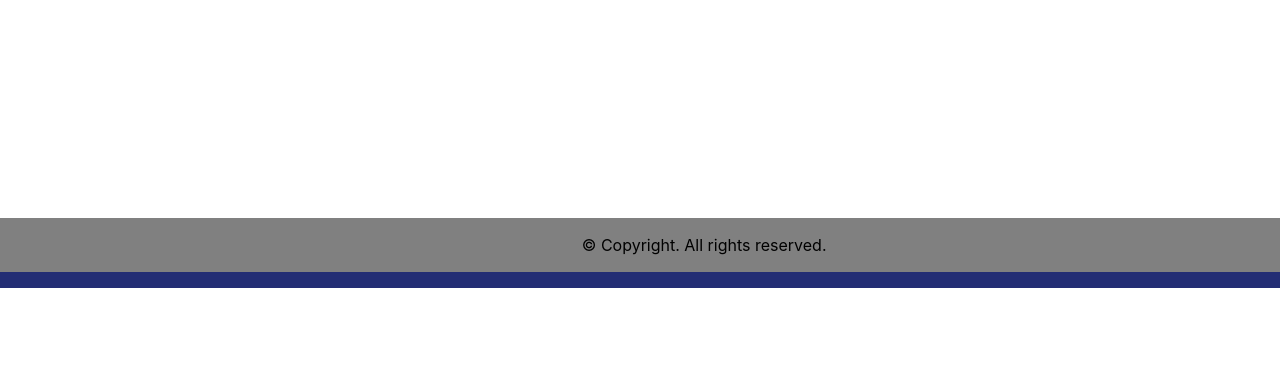
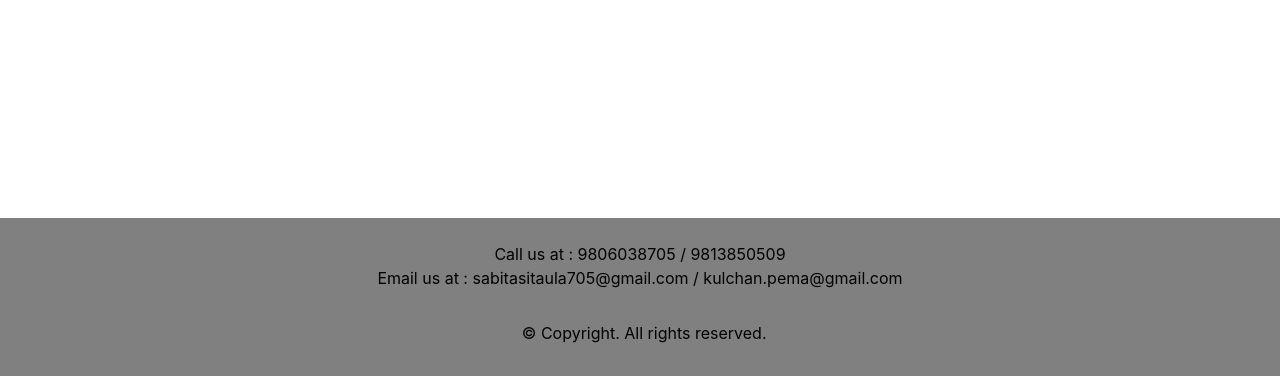
Before and after one commit to sabitasitaula/DigitalLibrary, a Django app: template Books/templates/Books/all.html in a window 1280 px wide. Shown: the part 1675-2051 px from the top of the page. Before the commit the page ends 1963 px from the top, so only its background shows below. Run offline with Django 3.2, Linux system fonts and the light colour scheme; the template is opened without the code that fills it: values that come from a table or form of the project are taken from there, others are empty; data comes from the database, SQL or seed files in the repository; both versions use the stored data as it was after the commit; some libraries are stand-ins or nearby versions.

Commit message:
minor changes

```diff
--- a/Books/templates/Books/all.html
+++ b/Books/templates/Books/all.html
@@ -219,12 +219,22 @@
 
 
 
-<footer class="foot">
+<!-- <footer class="foot">
   <a name="footer" ><font color="black">
     <p class="text-right" style="background-color: gray; padding:15px 440px;">&copy Copyright. All rights reserved.&nbsp&nbsp&nbsp</p></font>
   </a>
+</footer> -->
+
+<footer class="foot" style="background-color:gray">
+  <a name="footer"><font color="black">
+      <p class="text-center">
+          <br>
+          Call us at : 9806038705 / 9813850509<br>
+          Email us at : sabitasitaula705@gmail.com  / kulchan.pema@gmail.com<br>
+          <!-- Address (9am to 9pm) : New Baneswor Kathmandu Nepal</p> -->
+      <p class="text-right" style="background-color: gray; padding:15px 500px;">&copy Copyright. All rights reserved.&nbsp&nbsp&nbsp</p></font>
+  </a>
 </footer>
-
 
 <!-- <div id="popup1" class="overlay">
     <div class="popup">
```
Also changed, not shown: Books/templates/Books/home.html (+4 -5 lines), db.sqlite3.
